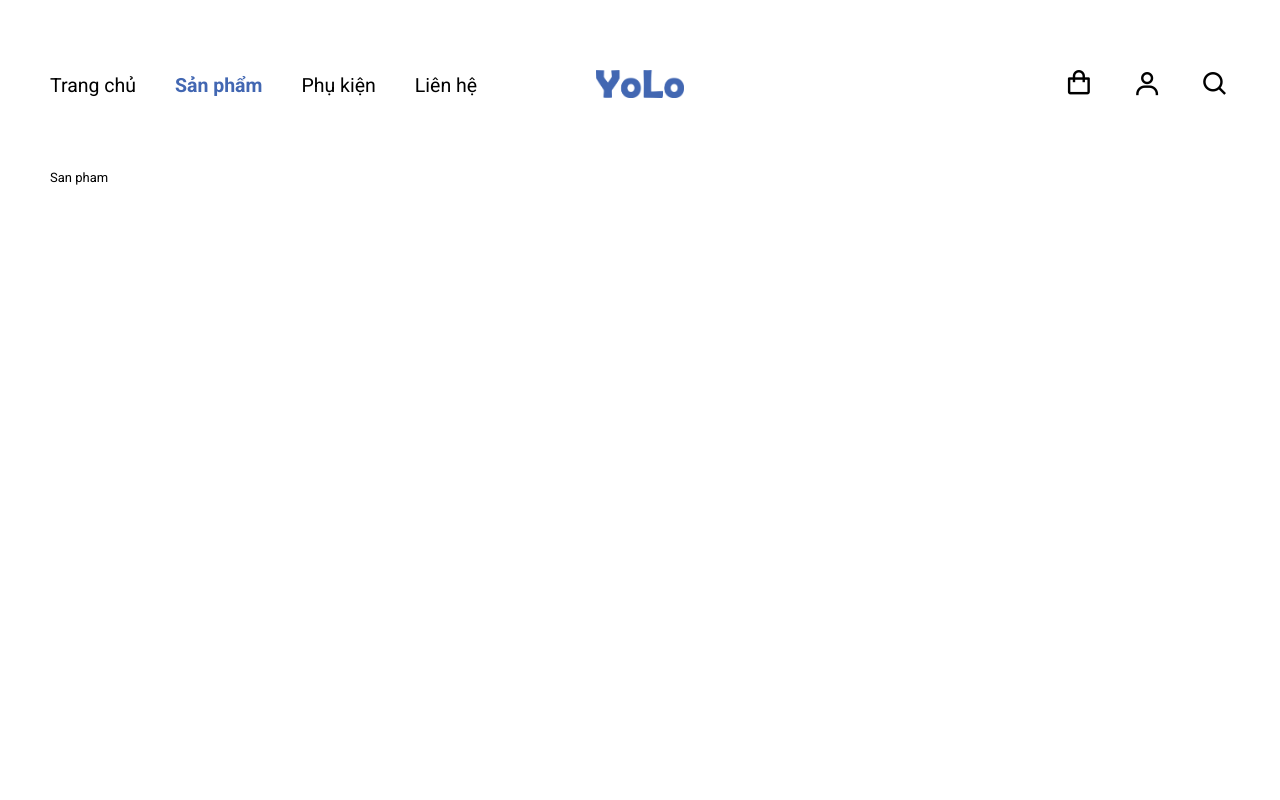
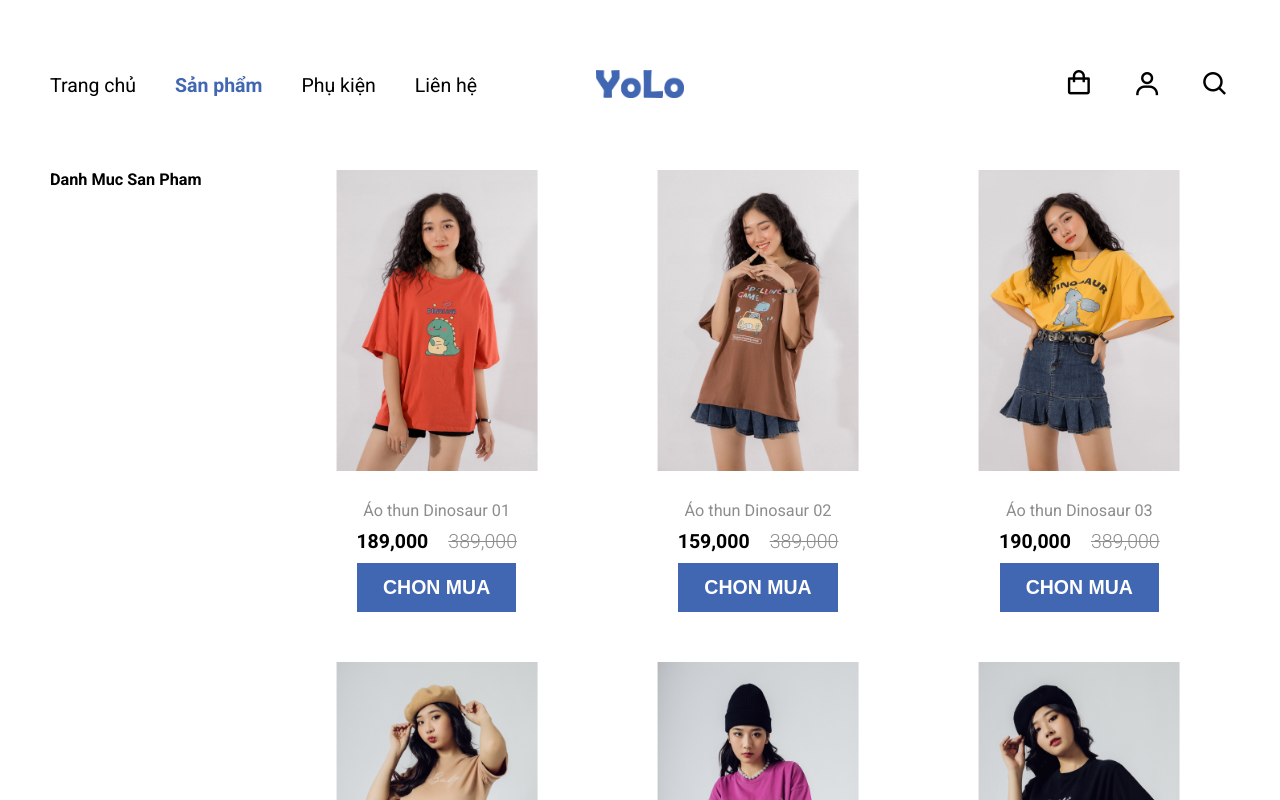
Before and after one commit to GiaHieu27/Cloth_shop, a React (Create React App) app in the folder client/: page /catalog in a window 1280 px wide. Shown: the top 800 px of the page. Built offline with nearby package versions, Linux system fonts and the light colour scheme.

Commit message:
add catalog page

```diff
--- a/client/public/index.html
+++ b/client/public/index.html
@@ -10,34 +10,10 @@
       content="Web site created using create-react-app"
     />
     <link rel="apple-touch-icon" href="%PUBLIC_URL%/logo192.png" />
-    <!--
-      manifest.json provides metadata used when your web app is installed on a
-      user's mobile device or desktop. See https://developers.google.com/web/fundamentals/web-app-manifest/
-    -->
     <link rel="manifest" href="%PUBLIC_URL%/manifest.json" />
-    <!--
-      Notice the use of %PUBLIC_URL% in the tags above.
-      It will be replaced with the URL of the `public` folder during the build.
-      Only files inside the `public` folder can be referenced from the HTML.
-
-      Unlike "/favicon.ico" or "favicon.ico", "%PUBLIC_URL%/favicon.ico" will
-      work correctly both with client-side routing and a non-root public URL.
-      Learn how to configure a non-root public URL by running `npm run build`.
-    -->
-    <title>React App</title>
+    <title>Shoes Shop</title>
   </head>
   <body>
-    <noscript>You need to enable JavaScript to run this app.</noscript>
     <div id="root"></div>
-    <!--
-      This HTML file is a template.
-      If you open it directly in the browser, you will see an empty page.
-
-      You can add webfonts, meta tags, or analytics to this file.
-      The build step will place the bundled scripts into the <body> tag.
-
-      To begin the development, run `npm start` or `yarn start`.
-      To create a production bundle, use `npm run build` or `yarn build`.
-    -->
   </body>
 </html>
--- a/client/src/components/Helmet.jsx
+++ b/client/src/components/Helmet.jsx
@@ -1,4 +1,3 @@
-import React from "react";
 import PropTypes from "prop-types";
 
 function Helmet(props) {
--- a/client/src/pages/Catalog.jsx
+++ b/client/src/pages/Catalog.jsx
@@ -1,7 +1,36 @@
 import Helmet from "../components/Helmet";
+import Grid from "../components/Grid";
+import ProductCard from "../components/ProductCard";
+import productData from "../assets/fake-data/products";
 
 function Catalog() {
-  return <Helmet title="San pham">San pham</Helmet>;
+  return (
+    <Helmet title="San pham">
+      <div className="catalog">
+        <div className="catalog_filter">
+          <div className="catalog_filter_widget">
+            <div className="catalog_filter_widget_title">danh muc san pham</div>
+            <div className="catalog_filter_widget_content"></div>
+          </div>
+        </div>
+
+        <div className="catalog_content">
+          <Grid col={3} mdCol={2} smCol={1} gap={20}>
+            {productData.getAllProducts().map((product, i) => (
+              <ProductCard
+                key={i}
+                img01={product.image01}
+                img02={product.image02}
+                name={product.title}
+                price={Number(product.price)}
+                slug={product.slug}
+              />
+            ))}
+          </Grid>
+        </div>
+      </div>
+    </Helmet>
+  );
 }
 
 export default Catalog;
--- a/client/src/pages/Home.jsx
+++ b/client/src/pages/Home.jsx
@@ -18,7 +18,7 @@ function Home() {
       <Slider
         data={heroSliderData}
         control={true}
-        auto={true}
+        auto={false}
         timeOutt={5000}
       />
 
--- a/client/src/sass/base/_variables.scss
+++ b/client/src/sass/base/_variables.scss
@@ -23,8 +23,7 @@ $colors: (
   "black": #000,
   "main": $main-color,
 );
+$numbers: (0, 1, 2, 3, 4, 5, 6, 7, 8);
 
 $mobile-width: 600px;
 $tablet-width: 900px;
-
-$numbers: (0, 1, 2, 3, 4, 5, 6, 7, 8);
--- a/client/src/sass/components/_all.scss
+++ b/client/src/sass/components/_all.scss
@@ -5,3 +5,4 @@
 @import "./section";
 @import "./policy";
 @import "./productCard";
+@import "./catalog";
--- /dev/null
+++ b/client/src/sass/components/_catalog.scss
@@ -0,0 +1,85 @@
+.catalog {
+  @include flex(flex-start, flex-start);
+
+  &_filter {
+    width: 20%;
+
+    &.active {
+      transform: translateX(0);
+    }
+
+    &_widget {
+      margin-bottom: 2rem;
+
+      &_title {
+        font-size: 1.25rem;
+        font-weight: 600;
+        text-transform: capitalize;
+        margin-bottom: 16px;
+      }
+
+      &_content {
+        color: $txt-second-color;
+
+        &_item {
+          margin-bottom: 13px;
+        }
+      }
+    }
+
+    &_close {
+      display: none;
+    }
+
+    &_toggle {
+      display: none;
+    }
+  }
+
+  &_content {
+    flex-grow: 1;
+  }
+}
+
+@include tablet {
+  .catalog {
+    flex-direction: column;
+
+    &_filter {
+      width: max-content;
+      height: 100vh;
+      background-color: $main-bg;
+      padding: 1rem;
+      position: fixed;
+      left: 0;
+      top: $header-tablet-height;
+      z-index: 100;
+      box-shadow: $box-shadow;
+      transform: translateX(-100%);
+      transition: transform 0.3s ease;
+
+      &_close {
+        display: block;
+        font-size: 2rem;
+        margin-bottom: 1rem;
+      }
+
+      &_toggle {
+        display: block;
+        margin-bottom: 2rem;
+      }
+    }
+
+    &_content {
+      width: 100%;
+    }
+  }
+}
+
+@include mobile {
+  .catalog {
+    &_filter {
+      top: $header-mobile-height;
+    }
+  }
+}
```
